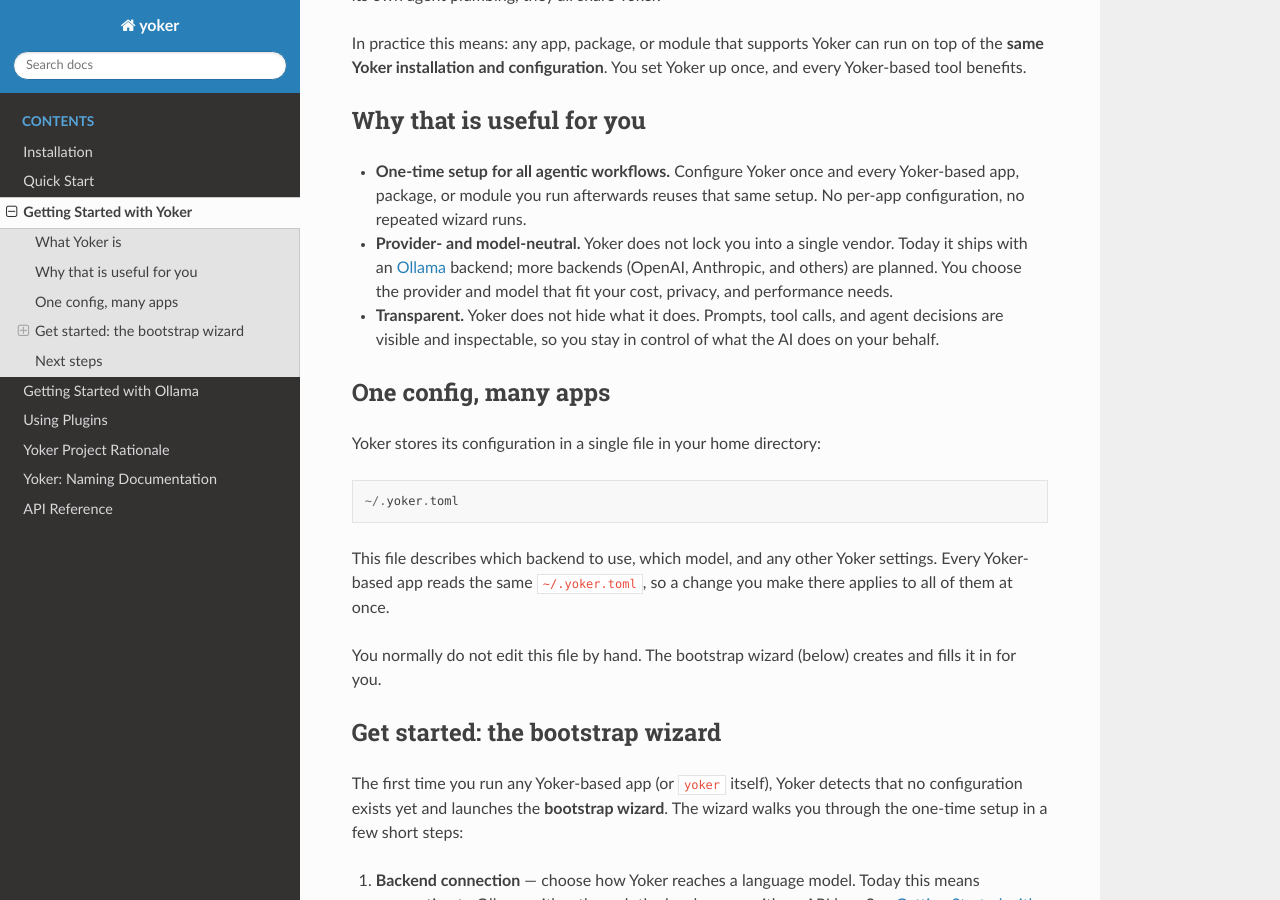
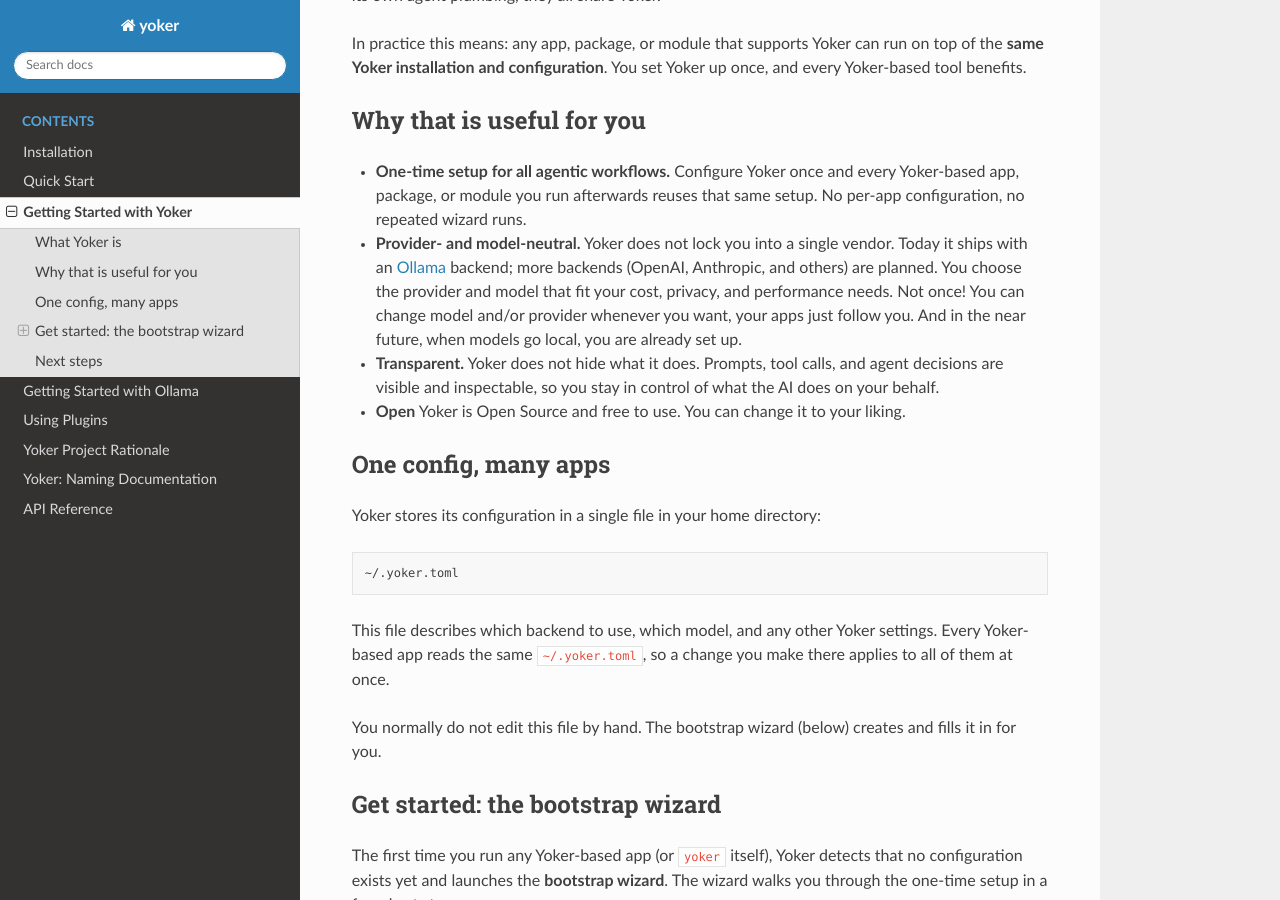
Before and after one commit to christophevg/yoker, a Sphinx documentation site: the page built from docs/guides/getting-started-with-yoker.md, in a window 1280 px wide and 900 px high, scrolled down 401 px. Built offline with Sphinx 7.4.7 and the Read the Docs theme 3.1.0, drawn with Linux system fonts in a browser that asks for light colours.

Commit message:
docs: finalize getting-started guides with screenshots and fixes
Owner authored the local edits (real Ollama account-creation screenshots
replacing TODO placeholders, Homebrew services subsection, Windows sign-in
screenshots, new Open bullet and provider-neutral expansion). Finalized by:

- Fix typo: 'brew services start ollama' -> 'brew services stop ollama' under
  the stop-the-background-service bullet (copy-paste error).
- Fix code fence: ~/.yoker.toml path was fenced as bash (would be interpreted
  as a command); changed to a plain text fence so it renders as a path.
- Fix phrasing: 'You can change it to you likings.' -> 'your liking.'
- Wire in orphan screenshots: ollama-app.png (macOS app section) and
  ollama-keys.png (API key section, replacing a broken placeholder).
- Rename typo'd file ollama-windowd-connect-device.png -> ollama-windows-*
  to match the markdown reference.
- Refresh the now-stale 'screenshots pending' note since placeholders are
  replaced with real captures.

Co-authored-by: christophevg (owner) <christophe.vg@example.com>

🤖 Implemented together with a coding agent.

````diff
--- a/docs/guides/getting-started-with-yoker.md
+++ b/docs/guides/getting-started-with-yoker.md
@@ -27,16 +27,17 @@ once, and every Yoker-based tool benefits.
 - **Provider- and model-neutral.** Yoker does not lock you into a single
   vendor. Today it ships with an [Ollama](https://ollama.com) backend; more
   backends (OpenAI, Anthropic, and others) are planned. You choose the provider
-  and model that fit your cost, privacy, and performance needs.
+  and model that fit your cost, privacy, and performance needs. Not once! You can change model and/or provider whenever you want, your apps just follow you. And in the near future, when models go local, you are already set up.
 - **Transparent.** Yoker does not hide what it does. Prompts, tool calls, and
   agent decisions are visible and inspectable, so you stay in control of what
   the AI does on your behalf.
+- **Open** Yoker is Open Source and free to use. You can change it to your liking.
 
 ## One config, many apps
 
 Yoker stores its configuration in a single file in your home directory:
 
-```
+```text
 ~/.yoker.toml
 ```
 
````
Also changed, not shown: docs/guides/getting-started-with-ollama.md (+34 -13 lines), docs/_static/ollama-app.png (added), docs/_static/ollama-download.png (added), docs/_static/ollama-email-code.png (added), docs/_static/ollama-email.png (added), docs/_static/ollama-keys.png (added), docs/_static/ollama-phone-code.png (added), docs/_static/ollama-phone.png (added), docs/_static/ollama-settings-usage.png (added), docs/_static/ollama-settings.png (added), docs/_static/ollama-windows-connect-device.png (added), docs/_static/ollama-windows-download.png (added), docs/_static/ollama-windows-not-yet-signed-in.png (added), docs/_static/ollama-windows-signed-in.png (added).
